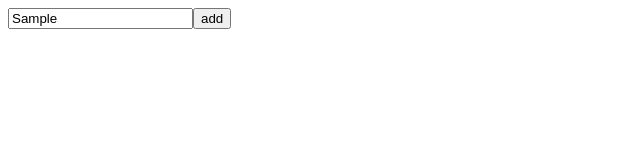
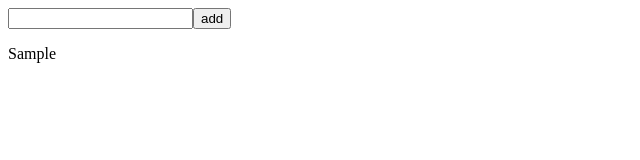
Before and after one commit to paabuu/webpack, a React app in the folder typescript-react-redux-ssr-jest-enzyme/: page / in a window 1280 px wide. Both pictures are taken after typing "Sample" into the empty fields and a click on the button "add". Shown: the top 160 px of the page, without its empty margins (0-640 px from the left). Built offline with nearby package versions, Linux system fonts and the light colour scheme.

Commit message:
add redux

```diff
--- a/typescript-react-redux-ssr-jest-enzyme/package.json
+++ b/typescript-react-redux-ssr-jest-enzyme/package.json
@@ -13,9 +13,11 @@
   "dependencies": {
     "@types/react": "^16.3.16",
     "@types/react-dom": "^16.0.6",
+    "@types/react-redux": "^6.0.2",
     "awesome-typescript-loader": "^5.0.0",
     "react": "^16.4.0",
     "react-dom": "^16.4.0",
+    "react-redux": "^5.0.7",
     "redux": "^4.0.0",
     "ts-loader": "^4.3.1",
     "typescript": "^2.9.1",
--- a/typescript-react-redux-ssr-jest-enzyme/src/Todo.tsx
+++ b/typescript-react-redux-ssr-jest-enzyme/src/Todo.tsx
@@ -1,10 +1,14 @@
 import * as React from 'react';
 import AddTodo from '@components/AddTodo';
+import TodoList from '@components/TodoList';
 
 class Todo extends React.Component {
     render() {
         return (
-            <AddTodo />
+            <div>
+                <AddTodo />
+                <TodoList />
+            </div>
         )
     }
 }
--- /dev/null
+++ b/typescript-react-redux-ssr-jest-enzyme/src/TodoRedux.ts
@@ -0,0 +1,23 @@
+import { combineReducers } from 'redux';
+
+const initialState = [];
+
+const todos = (state = initialState, action) => {
+    switch (action.type) {
+        case 'ADD_TODO':
+            return [...state, action.todo];
+        default:
+            return state;
+    }
+}
+
+export function addTodo(todo) {
+    console.log(todo);
+
+    return {
+        type: 'ADD_TODO',
+        todo
+    }
+}
+
+export default todos;
--- a/typescript-react-redux-ssr-jest-enzyme/src/components/AddTodo.tsx
+++ b/typescript-react-redux-ssr-jest-enzyme/src/components/AddTodo.tsx
@@ -1,10 +1,38 @@
 import * as React from 'react';
+import { connect } from 'react-redux';
 
-const AddTodo: React.SFC = () => (
-    <div>
-        <input type="text"/>
-        <button>add</button>
-    </div>
-);
+import * as actions from '../TodoRedux';
 
-export default AddTodo;
+interface Props {
+    addTodo: any
+}
+
+class AddTodo extends React.Component<Props> {
+
+    public input;
+
+    handleAddTodo = (e) => {
+        if (!this.input.value) return;
+
+        this.props.addTodo(this.input.value);
+        this.input.value = '';
+    }
+
+    render() {
+        return (
+            <div>
+                <input
+                    type="text"
+                    ref={ input => this.input = input }
+                />
+                <button onClick={ this.handleAddTodo }>add</button>
+            </div>
+        )
+    }
+}
+
+export default connect(null, dispatch => {
+    return {
+        addTodo: todo => dispatch(actions.addTodo(todo))
+    }
+})(AddTodo);
--- a/typescript-react-redux-ssr-jest-enzyme/src/components/TodoList.tsx
+++ b/typescript-react-redux-ssr-jest-enzyme/src/components/TodoList.tsx
@@ -0,0 +1,19 @@
+import * as React from 'react';
+import { connect } from 'react-redux';
+
+class TodoList extends React.Component<{todos: any}> {
+
+    render() {
+        return (
+            this.props.todos.map((item, index) => (
+                <p key={index}>{ item }</p>
+            ))
+        )
+    }
+}
+
+export default connect((state: {todo}) => {
+    return {
+        todos: state.todo
+    }
+})(TodoList);
--- a/typescript-react-redux-ssr-jest-enzyme/src/index.tsx
+++ b/typescript-react-redux-ssr-jest-enzyme/src/index.tsx
@@ -1,9 +1,20 @@
 import * as React from 'react';
 import * as ReactDOM from 'react-dom';
+import { createStore, combineReducers } from 'redux';
+import { Provider } from 'react-redux';
 import Todo from './Todo';
+import todo from './TodoRedux';
+
+const reducer = combineReducers({ todo })
+const store = createStore(reducer);
+
+
+console.log(store.getState());
 
 const App = () => (
-    <Todo />
+    <Provider store={store}>
+        <Todo />
+    </Provider>
 );
 
 ReactDOM.render(<App />,  document.getElementById('root') );
```
Also changed, not shown: 1 other file (tests, documents, lock files or other folders).
